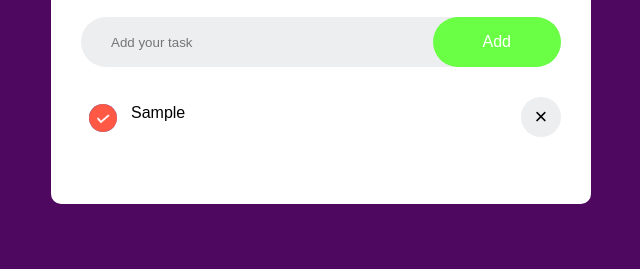
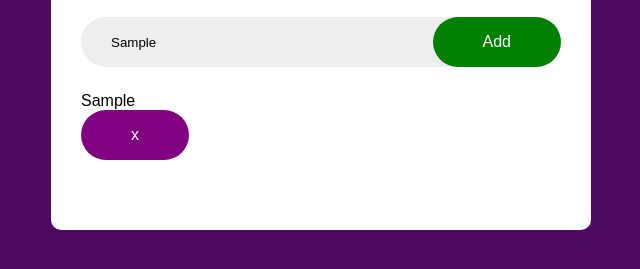
Before and after one commit to skay800/TO_DO_LISTs, a plain HTML site: page index1.html in a window 1280 px wide. Both pictures are taken after typing "Sample" into the empty fields and a click on the button "Add". Shown: the part 183-452 px from the top of the page, without its empty margins (319-959 px from the left). Drawn offline with Linux system fonts and the light colour scheme.

Commit message:
second_change

```diff
--- a/index1.html
+++ b/index1.html
@@ -16,17 +16,25 @@
 
             <div class="row">
 
-            <input type="text" id="input-box" placeholder="Add your task">
-            <button onclick="addTask()">Add</button>
-            <span class="validation" >You must write something</span>
+            <input class="input-box"type="text"  placeholder="Add your task">
+            <button class="btn" >Add</button>
+
             </div>
-       <ul id = "list-container">
 
-       </ul>
+                <p class="validation " >You must write something</p>
+                <div class="todoLists">
+
+
+                </div>
+
+
+
 
 
     </div>
 </div>
+<script>
+</script>
     <script src="script.js"></script>
 </body>
 </html>
--- a/script.js
+++ b/script.js
@@ -1,52 +1,85 @@
-const inputBox =document.getElementById("input-box");
-const listContainer=document.getElementById("list-container");
+
+const inputBox =document.getElementsByClassName('input-box')[0];
+
+const addTaskBtn = document.getElementsByClassName('btn')[0];
+
+
 const validation=document.querySelector(".validation");
-
 
 inputBox.addEventListener('keyup', (event) => {
     if (event.keyCode === 13) {
+
         addTask();
+
     }
 });
 
-function addTask(){
-    if(inputBox.value ===''){
+function addTask()
+{
+ if(inputBox.value ===''){
         // alert("You must write something");
         validation.classList.add('show')
+        setTimeout(function(){document.querySelector(".validation").style.display="none";},3000);
     }
-    else{
+    if(inputBox.value.trim()!=0){
+           let localItems = JSON.parse( localStorage.getItem('localItem'))
+        if(localItems === null){
+             taskList = []
 
-        let li =document.createElement("li");
-        li.innerHTML =inputBox.value;
-        listContainer.appendChild(li);
-        let span = document.createElement("span");
-        span.innerHTML ="\u00d7";
-        li.appendChild(span);
+        }else{
+            taskList = localItems;
+        }
+        taskList.push(inputBox.value)
+        localStorage.setItem('localItem', JSON.stringify(taskList));
     }
-    inputBox.value="";
-    saveData();
+
+        showItem()
 }
+addTaskBtn.addEventListener('click', function (){
+
+    addTask();
+    })
+
+    function showItem(){
+        let localItems = JSON.parse( localStorage.getItem('localItem'))
+        if(localItems === null){
+             taskList = []
+
+        }else{
+            taskList = localItems;
+        }
 
 
+    let html = '';
+    let itemShow = document.querySelector('.todoLists');
+    taskList.forEach((data, index )=> {
 
 
-listContainer.addEventListener("click",function(e){
-    if(e.target.tagName === "LI"){
-        e.target.classList.toggle("checked");
-        saveData();
-    }
-    else if(e.target.tagName === "SPAN"){
-        e.target.parentElement.remove();
-        saveData();
-    }
-},false);
+        html += `
+        <div class="todoList">
+
+        <p class="pText">${data}</p>
 
 
-function saveData(){
-    localStorage.setItem("data",listContainer.innerHTML);
-}
-function showTask()
-{
-    listContainer.innerHTML= localStorage.getItem("data");
-}
-showTask();
+        </div>
+
+        <button class="delete" onClick="deleteItem(${index})">x</button>
+
+        `
+    })
+    itemShow.innerHTML = html;
+    }
+
+    showItem()
+    function deleteItem(index){
+        let localItems = JSON.parse( localStorage.getItem('localItem'))
+        taskList.splice(index, 1)
+        localStorage.setItem('localItem', JSON.stringify(taskList));
+        showItem()
+    }
+
+    function clearTask(){
+
+    localStorage.clear()
+    showItem()
+    }
--- a/style1.css
+++ b/style1.css
@@ -4,11 +4,19 @@
     font-family:'Poppins',sans-serif;
     box-sizing:border-box
 }
+
+
 .container{
     width: 100%;
     min-height:100vh;
     background: #4e085f;
     padding: 10px;
+}
+.list-container{
+    z-index: 1;
+    overflow: auto;
+    height: 400px;
+    position: relative;
 }
 .todo-app{
     width: 100%;
@@ -49,11 +57,22 @@ button{
     border: none;
     outline: none;
     padding: 16px 50px;
-    background: #6aff45;
+    background: green;
     color: #fff;
     font-size: 16px;
     cursor:pointer  ;
     border-radius: 40px;
+}
+.delete{
+    border: none;
+    outline: none;
+    padding: 16px 50px;
+    background: purple;
+    color: #fff;
+    font-size: 16px;
+    cursor:pointer  ;
+    border-radius: 40px;
+
 }
 
 ul li{
```
